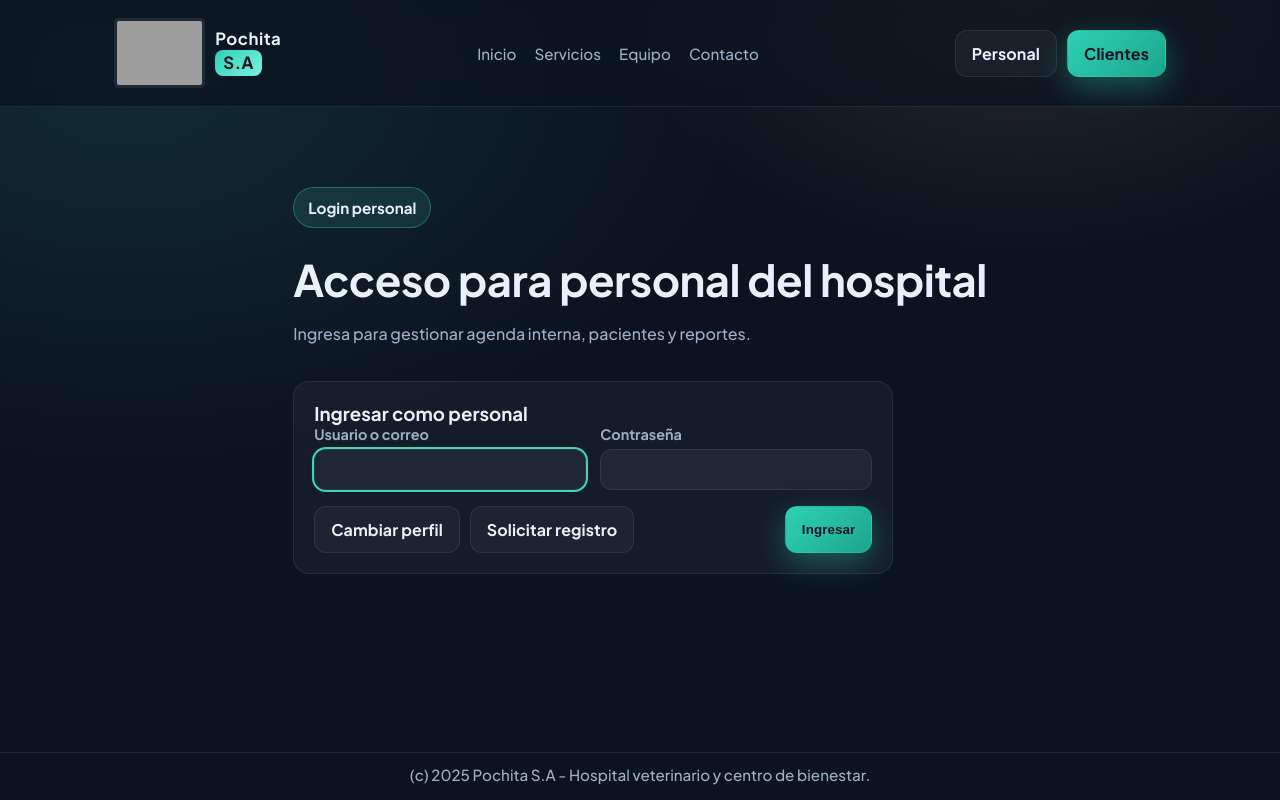
After one commit to JdanFdez2002/Pochita-S.A, a Django app: page /usuarios/login/personal/ in a window 1280 px wide. The commit adds this page. Run offline with Django 5.2, Linux system fonts and the light colour scheme; grey boxes are pictures that could not be loaded.

Commit message:
Cree usuarios, implementé los html del Login Cliente y Personal.

```diff
--- a/core/static/core/landing.css
+++ b/core/static/core/landing.css
@@ -19,8 +19,12 @@ body {
                 radial-gradient(90% 90% at 80% 0%, rgba(247, 201, 72, 0.12), transparent 35%),
                 #0b1320;
     color: var(--text);
+    overflow-x: hidden;
+}
+body.layout {
     min-height: 100vh;
-    overflow-x: hidden;
+    display: flex;
+    flex-direction: column;
 }
 
 a {
@@ -129,7 +133,8 @@ a {
 .page {
     max-width: 1100px;
     margin: 0 auto;
-    padding: 48px 24px 80px;
+    padding: 0px 24px 80px;
+    flex: 1 0 auto;
 }
 
 .hero {
@@ -380,15 +385,12 @@ section {
 }
 
 .site-footer {
-    margin: 60px 0 30px;
-    padding: 20px 0 0;
+    margin-top: 40px;
+    padding: 12px 0 16px;
     border-top: 1px solid var(--stroke);
     color: var(--muted);
     font-size: 0.95rem;
-    display: flex;
-    justify-content: space-between;
-    gap: 12px;
-    flex-wrap: wrap;
+    text-align: center;
 }
 
 @media (max-width: 720px) {
@@ -400,3 +402,66 @@ section {
         padding-top: 12px;
     }
 }
+
+.auth-card {
+    margin-top: 24px;
+    padding: 20px;
+    border-radius: 16px;
+    border: 1px solid var(--stroke);
+    background: rgba(255, 255, 255, 0.04);
+    max-width: 600px;
+}
+
+.auth-form {
+    display: grid;
+    gap: 16px;
+}
+
+.form-grid {
+    display: grid;
+    grid-template-columns: repeat(auto-fit, minmax(220px, 1fr));
+    gap: 14px;
+}
+
+.form-field {
+    display: grid;
+    gap: 6px;
+}
+
+.form-field label {
+    color: var(--muted);
+    font-weight: 600;
+    font-size: 0.9rem;
+}
+
+.form-field input {
+    width: 100%;
+    background: rgba(255, 255, 255, 0.05);
+    border: 1px solid var(--stroke);
+    color: var(--text);
+    padding: 12px 14px;
+    border-radius: 12px;
+}
+
+.form-field input:focus {
+    outline: 2px solid var(--primary);
+}
+
+.form-actions {
+    display: flex;
+    justify-content: flex-start;
+    gap: 10px;
+    flex-wrap: wrap;
+}
+
+.form-actions .push-right {
+    margin-left: auto;
+}
+
+.form-errors {
+    border: 1px solid #c94c4c;
+    background: rgba(201, 76, 76, 0.1);
+    color: #ffcfcf;
+    padding: 10px 12px;
+    border-radius: 12px;
+}
--- a/core/templates/core/base.html
+++ b/core/templates/core/base.html
@@ -11,7 +11,7 @@
     <link rel="stylesheet" href="{% static 'core/landing.css' %}">
     {% block extra_head %}{% endblock %}
 </head>
-<body>
+<body class="layout">
     {% include "core/includes/navbar.html" %}
     <main class="page">
         {% block content %}{% endblock %}
--- a/core/templates/core/includes/footer.html
+++ b/core/templates/core/includes/footer.html
@@ -1,4 +1,3 @@
 <footer class="site-footer">
     <span>(c) {% now "Y" %} Pochita S.A - Hospital veterinario y centro de bienestar.</span>
-    <span>Hecho con carino para pacientes felices.</span>
 </footer>
--- a/core/templates/core/includes/navbar.html
+++ b/core/templates/core/includes/navbar.html
@@ -14,8 +14,8 @@
             <a href="/contacto/">Contacto</a>
         </div>
         <div class="cta-group">
-            <a class="btn btn-outline" href="/admin/login/">Personal</a>
-            <a class="btn btn-primary" href="/login/">Clientes</a>
+            <a class="btn btn-outline" href="{% url 'usuarios:login_personal' %}">Personal</a>
+            <a class="btn btn-primary" href="{% url 'usuarios:login_clientes' %}">Clientes</a>
         </div>
     </div>
 </header>
--- /dev/null
+++ b/usuarios/templates/usuarios/login_personal.html
@@ -0,0 +1,41 @@
+{% extends "core/base.html" %}
+
+{% block title %}Login Personal | Pochita S.A{% endblock %}
+
+{% block content %}
+<section class="hero small-hero">
+    <div class="hero-copy">
+        <div class="pill">Login personal</div>
+        <div>ㅤ</div>
+        <h1>Acceso para personal del hospital</h1>
+        <p>Ingresa para gestionar agenda interna, pacientes y reportes.</p>
+    </div>
+</section>
+
+<section class="auth-card">
+    <h3>Ingresar como personal</h3>
+    <form method="post" class="auth-form">
+        {% csrf_token %}
+        {% if form.non_field_errors %}
+            <div class="form-errors">
+                {{ form.non_field_errors }}
+            </div>
+        {% endif %}
+        <div class="form-grid">
+            <div class="form-field">
+                <label for="{{ form.username.id_for_label }}">Usuario o correo</label>
+                {{ form.username }}
+            </div>
+            <div class="form-field">
+                <label for="{{ form.password.id_for_label }}">Contraseña</label>
+                {{ form.password }}
+            </div>
+        </div>
+        <div class="form-actions">
+            <a class="btn btn-outline" href="{% url 'usuarios:login_selector' %}">Cambiar perfil</a>
+            <a class="btn btn-outline" href="mailto:contacto@pochita.vet?subject=Solicitud%20registro%20personal">Solicitar registro</a>
+            <button class="btn btn-primary push-right" type="submit">Ingresar</button>
+        </div>
+    </form>
+</section>
+{% endblock %}
--- /dev/null
+++ b/usuarios/urls.py
@@ -0,0 +1,10 @@
+from django.urls import path
+from .views import LoginSelectorView, PersonalLoginView, ClienteLoginView
+
+app_name = "usuarios"
+
+urlpatterns = [
+    path("login/", LoginSelectorView.as_view(), name="login_selector"),
+    path("login/personal/", PersonalLoginView.as_view(), name="login_personal"),
+    path("login/clientes/", ClienteLoginView.as_view(), name="login_clientes"),
+]
--- a/usuarios/views.py
+++ b/usuarios/views.py
@@ -1,3 +1,21 @@
-from django.shortcuts import render
+from django.contrib.auth.forms import AuthenticationForm
+from django.contrib.auth.views import LoginView
+from django.views.generic import TemplateView
 
-# Create your views here.
+
+class LoginSelectorView(TemplateView):
+    template_name = "usuarios/login_selector.html"
+
+
+class ClienteLoginView(LoginView):
+    template_name = "usuarios/login_clientes.html"
+    authentication_form = AuthenticationForm
+    extra_context = {"perfil": "cliente"}
+    redirect_authenticated_user = True
+
+
+class PersonalLoginView(LoginView):
+    template_name = "usuarios/login_personal.html"
+    authentication_form = AuthenticationForm
+    extra_context = {"perfil": "personal"}
+    redirect_authenticated_user = True
--- a/webapp_pochita/settings.py
+++ b/webapp_pochita/settings.py
@@ -25,6 +25,7 @@ INSTALLED_APPS = [
     'django.contrib.messages',
     'django.contrib.staticfiles',
     'core',
+    'usuarios',
 ]
 
 MIDDLEWARE = [
@@ -107,6 +108,7 @@ USE_TZ = True
 STATIC_URL = '/static/'
 MEDIA_URL = '/media/'
 MEDIA_ROOT = BASE_DIR / 'media'
+LOGIN_REDIRECT_URL = '/'
 
 # Default primary key field type
 # https://docs.djangoproject.com/en/5.2/ref/settings/#default-auto-field
--- a/webapp_pochita/urls.py
+++ b/webapp_pochita/urls.py
@@ -3,9 +3,15 @@ from django.conf.urls.static import static
 from django.contrib import admin
 from django.contrib.staticfiles.urls import staticfiles_urlpatterns
 from django.urls import include, path
+from django.views.generic import RedirectView
 
 urlpatterns = [
     path("", include("core.urls")),
+    path(
+        "usuarios/",
+        include(("usuarios.urls", "usuarios"), namespace="usuarios"),
+    ),
+    path("login/", RedirectView.as_view(pattern_name="usuarios:login_selector", permanent=False)),
     path("admin/", admin.site.urls),
 ] + (
     static(settings.MEDIA_URL, document_root=settings.MEDIA_ROOT)
```
Also changed, not shown: core/templates/core/landing.html (+13 -13 lines), usuarios/templates/usuarios/login_clientes.html (added, +41 -0 lines), usuarios/templates/usuarios/login_selector.html (added, +22 -0 lines).
